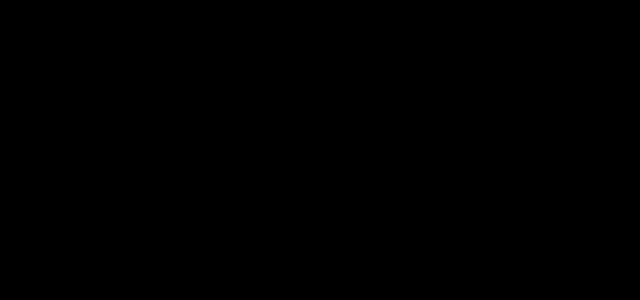
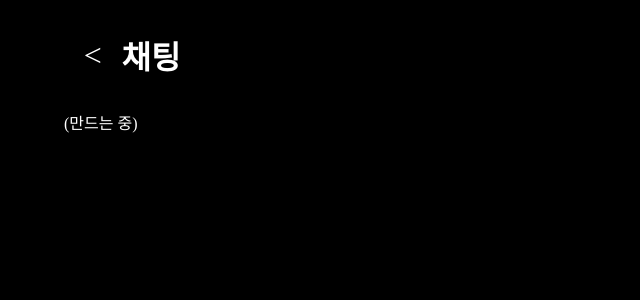
Before and after one commit to PPark8093/WorkTogether, a React (Vite) app: page /chat in a window 1280 px wide. Before the commit this address had no page. Shown: the top 300 px of the page, without its empty margins (0-640 px from the left). Built offline with nearby package versions, Linux system fonts and the light colour scheme; a web font is replaced by a local one.

Commit message:
fifth_fix

```diff
--- a/src/App.jsx
+++ b/src/App.jsx
@@ -3,6 +3,7 @@ import Homepage from './Pages/Homepage.jsx'
 import Communitypage from './Pages/Communitypage.jsx'
 import './App.css'
 import './Styles/AllComponents.css'
+import Chatpage from './Pages/Chatpage.jsx'
 
 function App() {
   return (
@@ -11,6 +12,7 @@ function App() {
         <Routes>
           <Route path='/' element={<Homepage/>}/>
           <Route path='/community' element={<Communitypage/>}/>
+          <Route path='/chat' element={<Chatpage/>}/>
         </Routes>
       </div>
     </BrowserRouter>
--- /dev/null
+++ b/src/Pages/Chatpage.jsx
@@ -0,0 +1,13 @@
+import React from 'react'
+import TitleBar from '../Utils/TitleBar'
+
+function Chatpage() {
+    return (
+        <div>
+            <TitleBar title={"채팅"} goto={"/"}/>
+            <p>(만드는 중)</p>
+        </div>
+    )
+}
+
+export default Chatpage
--- a/src/Pages/Communitypage.jsx
+++ b/src/Pages/Communitypage.jsx
@@ -64,6 +64,9 @@ function Communitypage() {
                     </div>
                 ))}
             </div>) : <div className='no_posts_container'><h1>현재 게시글이 없습니다!</h1></div>}
+
+            <br />
+            <p>(좋아요 중복 막기 귀찮)</p>
         </div>
 
     )
--- a/src/Pages/Homepage.jsx
+++ b/src/Pages/Homepage.jsx
@@ -10,6 +10,7 @@ function Homepage() {
     <div>
       <TitleBar title={"Work Together"} backButton={false}/>
       <button onClick={() => {navi("/community")}}>게시판</button>
+      <button onClick={() => {navi("/chat")}}>채팅</button>
     </div>
   )
 }
```
Also changed, not shown: 1 other file (tests, documents, lock files or other folders).
